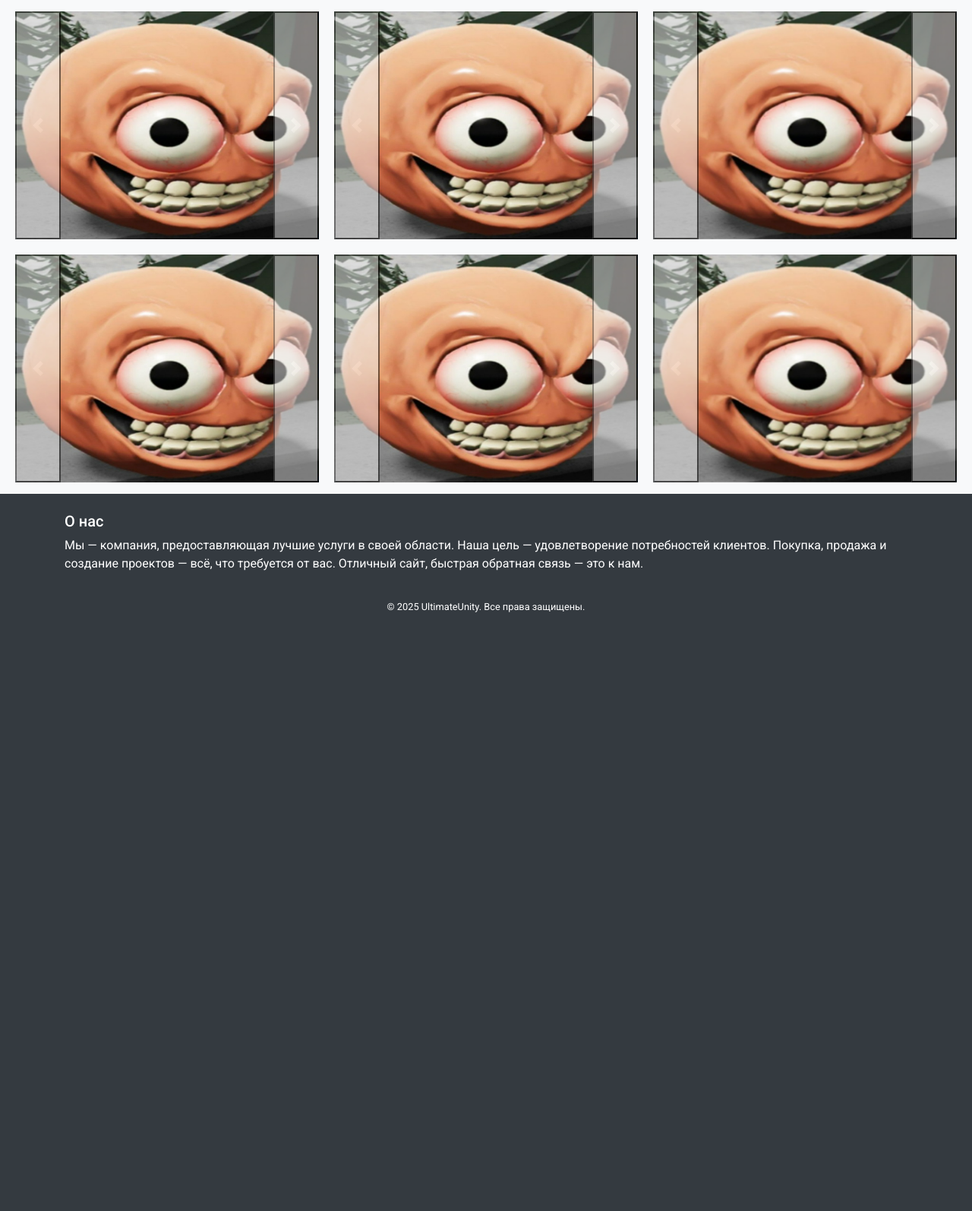
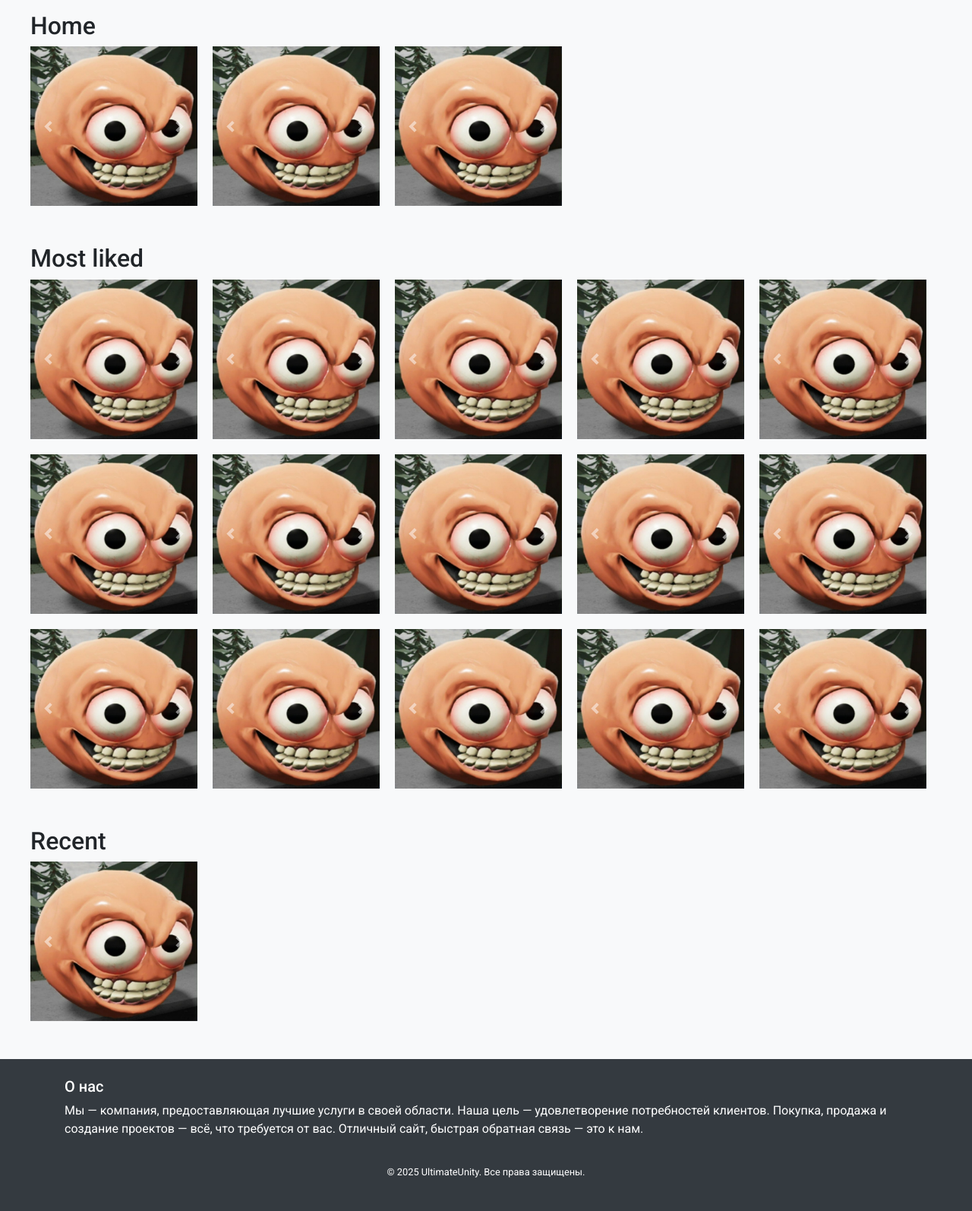
Before and after one commit to AbstractShard/YLWeb, a Flask app: page / in a window 1280 px wide. Shown: the part 96-1690 px from the top of the page at 76% size. Before the commit the page ends 902 px from the top, so only its background shows below. Run offline with Flask 3, Linux system fonts and the light colour scheme; some libraries are stand-ins or nearby versions.

Commit message:
now we have better structure of main page, foundation has been laid.

```diff
--- a/server.py
+++ b/server.py
@@ -15,7 +15,14 @@
 
 @app.route("/")
 def index():
-    return render_template("index.html")
+    template_params = {
+        "template_name_or_list": 'index.html',
+        "title": 'UltimateUnity',
+        "home": ...,
+        "most-liked": ...,
+        "recent": ...,
+    }
+    return render_template(**template_params)
 
 
 @app.route("/register", methods=["GET", "POST"])
--- a/static/css/style.css
+++ b/static/css/style.css
@@ -60,15 +60,58 @@
 }
 
 .carousel, .carousel-item img {
-    width: 400px;
-    height: 300px;
+    width: 220px;
+    height: 210px;
+}
+
+.projects-block {
+    margin: 0 40px 50px;
+}
+
+.projects-block span {
+    width: 15px;
+    height: 15px;
+}
+
+.carousel-control-prev, .carousel-control-next {
+      background: none !important;       /* Полностью прозрачный фон */
+      border: none !important;           /* Убираем границу */
+      width: 40px !important;           /* Ширина области клика */
+      height: 40px !important;          /* Высота области клика */
+      opacity: 0.7;                     /* Полупрозрачные по умолчанию */
+      transition: all 0.3s ease;        /* Плавные анимации */
+      margin: 0 10px;                   /* Отступы от краев */
+}
+
+.carousel-control-prev {
+    width: 30px;
+    height: 30px;
+    top: 50%;
+    transform: translateY(-50%);
+    opacity: 0.5;
+    background: rgba(0,0,0,0.2);
+    border-radius: 50%;
+    border: none;
+    justify-content: flex-start;      /* Выравнивание по левому краю */
+}
+
+.carousel-control-next {
+    width: 30px;
+    height: 30px;
+    top: 50%;
+    transform: translateY(-50%);
+    opacity: 0.5;
+    background: rgba(0,0,0,0.2);
+    border-radius: 50%;
+    border: none;
+    justify-content: flex-end;        /* Выравнивание по правому краю */
 }
 
 .projects {
     display: flex;
     gap: 20px;
     flex-flow: row wrap;
-    justify-content: center;
+    justify-content: start;
 }
 
 .profile-bottom-buttons {
--- a/templates/index.html
+++ b/templates/index.html
@@ -1,32 +1,101 @@
 {% extends "base.html" %}
 
 {% block content %}
-    <script src="https://cdn.jsdelivr.net/npm/bootstrap@5.3.2/dist/js/bootstrap.bundle.min.js"></script>
+    <div class="projects-block">
+        <h2>Home</h2>
+        <div class="projects">
+            {% for i in range(3) %}
+                <div id="carousel-home{{ i }}" class="carousel slide" data-bs-ride="carousel"
+                     data-bs-interval="{{ [10000, 12000, 14000, 16000, 18000, 20000] | random }}"
+                     data-bs-pause="hover">
 
-    <div class="projects">
-        {% for _ in range(6) %}
-            <div id="myCarousel" class="carousel slide" data-bs-ride="carousel">
                     <!-- Слайды -->
                     <div class="carousel-inner">
                         <div class="carousel-item active">
-                        <img src="../static/img/currency.png" class="d-block w-100" alt="Тут должна быть картинка проекта">
+                            <img src="../static/img/currency.png" class="d-block w-100">
                         </div>
                         <div class="carousel-item">
-                        <img src="../static/img/currency.png" class="d-block w-100" alt="Тут должна быть картинка проекта">
+                            <img src="../static/img/currency.png" class="d-block w-100">
                         </div>
                         <div class="carousel-item">
-                        <img src="../static/img/currency.png" class="d-block w-100" alt="Тут должна быть картинка проекта">
+                            <img src="../static/img/currency.png" class="d-block w-100">
                         </div>
                     </div>
 
-                <!-- Кнопки управления -->
-                <button class="carousel-control-prev" type="button" data-bs-target="#myCarousel" data-bs-slide="prev">
-                    <span class="carousel-control-prev-icon"></span>
+                    <!-- Кнопки управления - компактные и полупрозрачные -->
+                    <button class="carousel-control-prev" type="button" data-bs-target="#carousel-home{{ i }}" data-bs-slide="prev">
+                        <span class="carousel-control-prev-icon" aria-hidden="true"></span>
                     </button>
-                <button class="carousel-control-next" type="button" data-bs-target="#myCarousel" data-bs-slide="next">
-                    <span class="carousel-control-next-icon"></span>
+                    <button class="carousel-control-next" type="button" data-bs-target="#carousel-home{{ i }}" data-bs-slide="next">
+                        <span class="carousel-control-next-icon" aria-hidden="true"></span>
                     </button>
                 </div>
             {% endfor %}
         </div>
+    </div>
+    <div class="projects-block">
+        <h2>Most liked</h2>
+        <div class="projects">
+            {% for i in range(15) %}
+                <div id="carousel-most-liked{{ i }}" class="carousel slide" data-bs-ride="carousel"
+                     data-bs-interval="{{ [10000, 12000, 14000, 16000, 18000, 20000] | random }}"
+                     data-bs-pause="hover">
+
+                    <!-- Слайды -->
+                    <div class="carousel-inner">
+                        <div class="carousel-item active">
+                            <img src="../static/img/currency.png" class="d-block w-100">
+                        </div>
+                        <div class="carousel-item">
+                            <img src="../static/img/currency.png" class="d-block w-100">
+                        </div>
+                        <div class="carousel-item">
+                            <img src="../static/img/currency.png" class="d-block w-100">
+                        </div>
+                    </div>
+
+                    <!-- Кнопки управления - компактные и полупрозрачные -->
+                    <button class="carousel-control-prev" type="button" data-bs-target="#carousel-most-liked{{ i }}" data-bs-slide="prev">
+                        <span class="carousel-control-prev-icon" aria-hidden="true"></span>
+                    </button>
+                    <button class="carousel-control-next" type="button" data-bs-target="#carousel-most-liked{{ i }}" data-bs-slide="next">
+                        <span class="carousel-control-next-icon" aria-hidden="true"></span>
+                    </button>
+                </div>
+            {% endfor %}
+        </div>
+    </div>
+    <div class="projects-block">
+        <h2>Recent</h2>
+        <div class="projects">
+            {% for i in range(1) %}
+                <div id="carousel-recent{{ i }}" class="carousel slide" data-bs-ride="carousel"
+                     data-bs-interval="{{ [10000, 12000, 14000, 16000, 18000, 20000] | random }}"
+                     data-bs-pause="hover">
+
+                    <!-- Слайды -->
+                    <div class="carousel-inner">
+                        <div class="carousel-item active">
+                            <img src="../static/img/currency.png" class="d-block w-100">
+                        </div>
+                        <div class="carousel-item">
+                            <img src="../static/img/currency.png" class="d-block w-100">
+                        </div>
+                        <div class="carousel-item">
+                            <img src="../static/img/currency.png" class="d-block w-100">
+                        </div>
+                    </div>
+
+                    <!-- Кнопки управления - компактные и полупрозрачные -->
+                    <button class="carousel-control-prev" type="button" data-bs-target="#carousel-recent{{ i }}" data-bs-slide="prev">
+                        <span class="carousel-control-prev-icon" aria-hidden="true"></span>
+                    </button>
+                    <button class="carousel-control-next" type="button" data-bs-target="#carousel-recent{{ i }}" data-bs-slide="next">
+                        <span class="carousel-control-next-icon" aria-hidden="true"></span>
+                    </button>
+                </div>
+            {% endfor %}
+        </div>
+    </div>
+<script src="https://cdn.jsdelivr.net/npm/bootstrap@5.3.0/dist/js/bootstrap.bundle.min.js"></script>
 {% endblock %}
```
Lines whose indentation alone changed are shown as unchanged.
